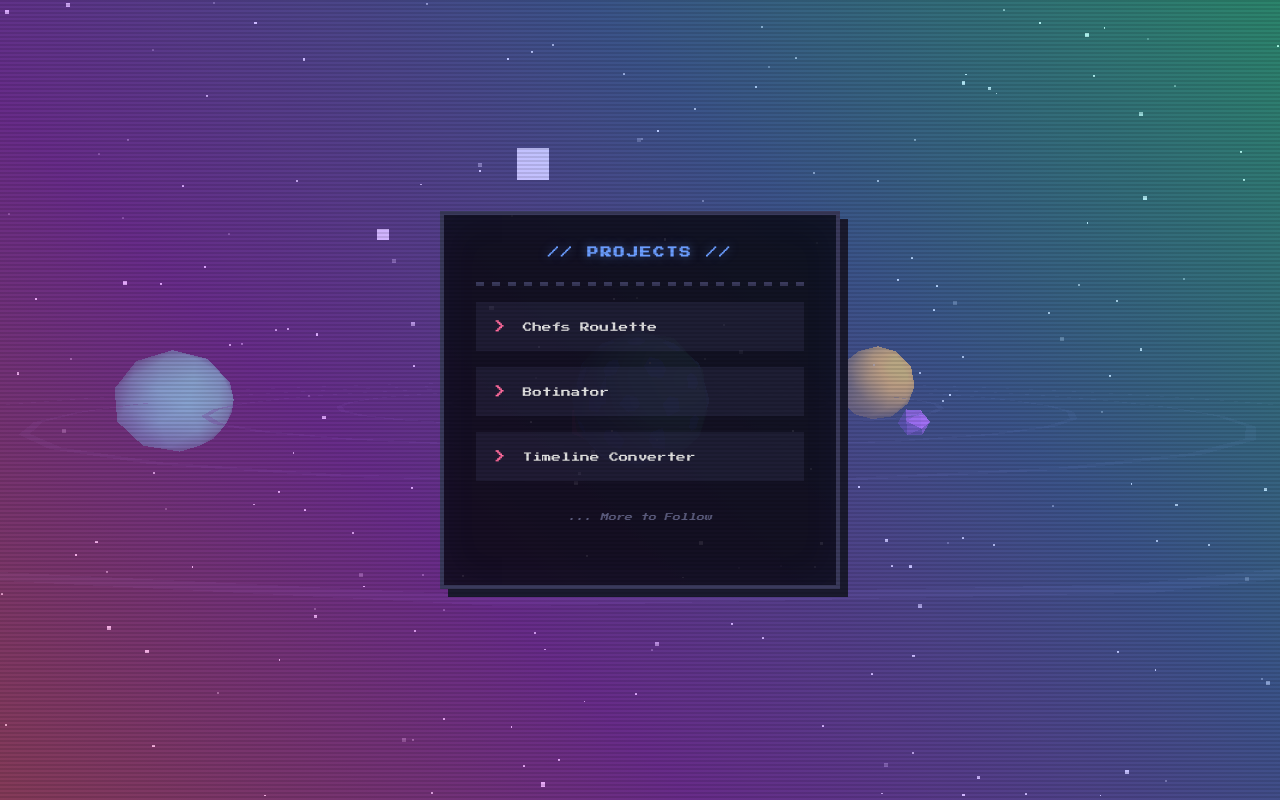
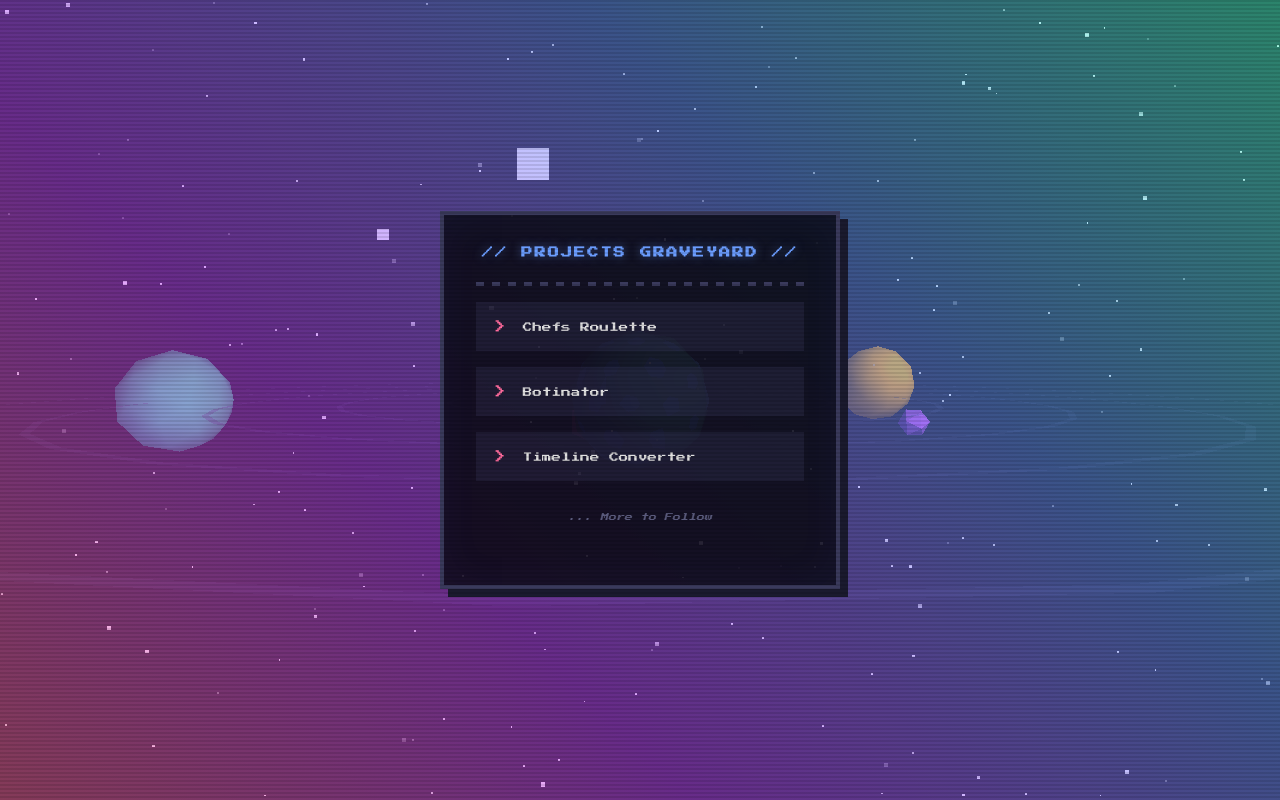
Before and after one commit to DarioHefti/dariohefti.github.io, a plain HTML site: page index.html in a window 1280 px wide. Drawn offline with nearby package versions, Linux system fonts and the light colour scheme.

Commit message:
name update

```diff
--- a/index.html
+++ b/index.html
@@ -224,7 +224,7 @@
 
     <div class="content">
         <div class="projects-card">
-            <h1 class="card-header">// Projects //</h1>
+            <h1 class="card-header">// Projects Graveyard //</h1>
             <div class="pixel-divider"></div>
             <ul class="project-list">
                 <li class="project-item">
```
